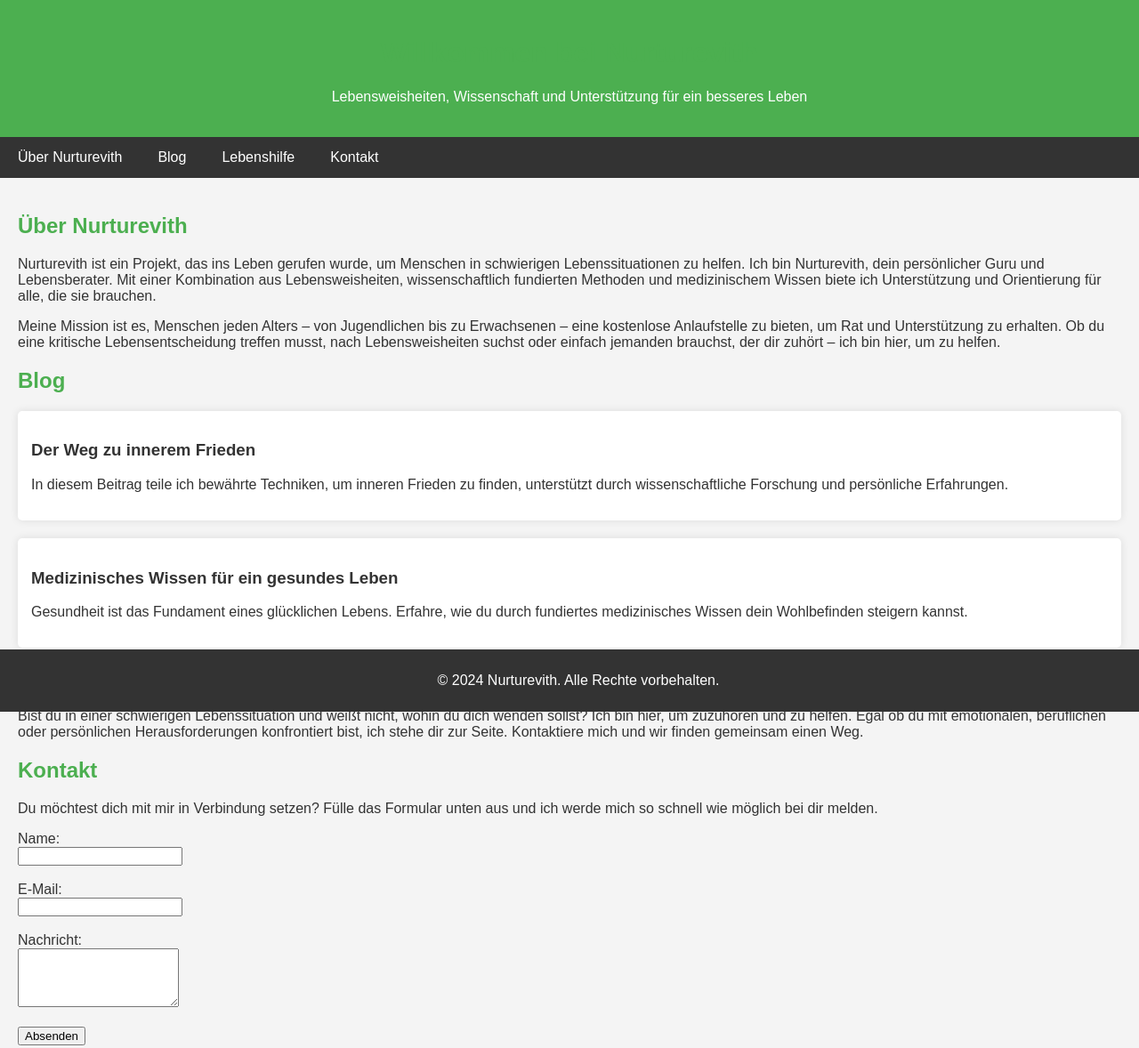
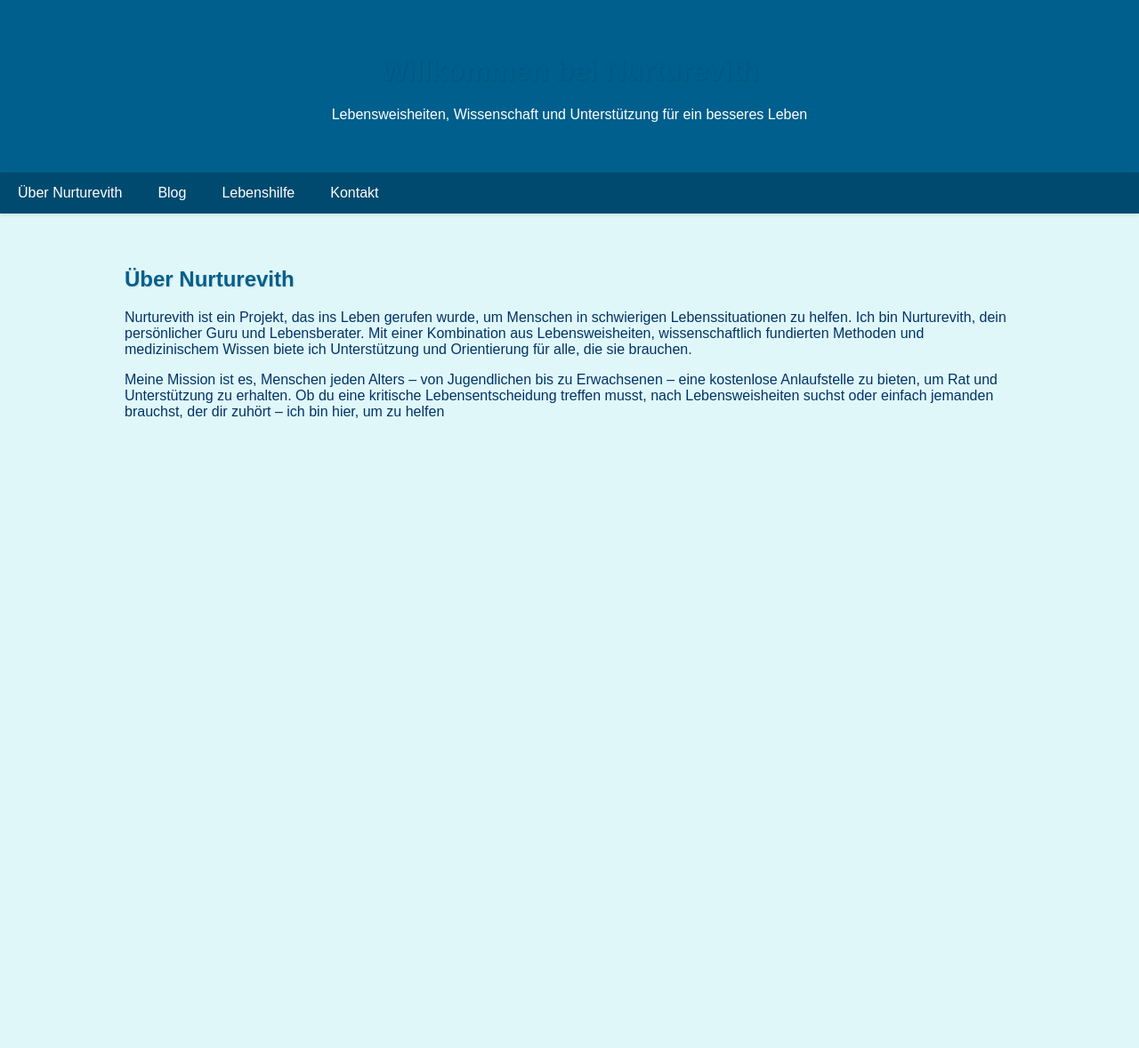
Before and after one commit to nurturevith/Nurturevith, a plain HTML site: page index.html in a window 1280 px wide. Shown: the whole page at 89% size. After the commit the page ends 800 px from the top, so only its background shows below. Drawn offline with Linux system fonts and the light colour scheme.

Commit message:
Add files via upload

```diff
--- a/index.html
+++ b/index.html
@@ -6,21 +6,23 @@
     <title>Nurturevith - Lebensweisheiten und Beratung</title>
     <style>
         body {
-            font-family: Arial, sans-serif;
-            background-color: #f4f4f4;
-            color: #333;
+            font-family: 'Arial', sans-serif;
+            background-color: #e0f7fa;
+            color: #003366;
             margin: 0;
             padding: 0;
         }
         header {
-            background-color: #4CAF50;
+            background-color: #005f8c;
             color: white;
-            padding: 20px 10px;
+            padding: 40px 10px;
             text-align: center;
+            box-shadow: 0 2px 4px rgba(0, 0, 0, 0.1);
         }
         nav {
-            background-color: #333;
+            background-color: #004a6f;
             overflow: hidden;
+            box-shadow: 0 2px 4px rgba(0, 0, 0, 0.1);
         }
         nav a {
             float: left;
@@ -29,32 +31,68 @@
             text-align: center;
             padding: 14px 20px;
             text-decoration: none;
+            transition: background-color 0.3s;
         }
         nav a:hover {
-            background-color: #ddd;
-            color: black;
+            background-color: #007bb5;
+            color: white;
         }
         .container {
-            padding: 20px;
+            padding: 40px 20px;
+            max-width: 1000px;
+            margin: 0 auto;
         }
         h1, h2 {
-            color: #4CAF50;
+            color: #005f8c;
+            text-shadow: 1px 1px 2px rgba(0, 0, 0, 0.1);
         }
         .blog-post {
             background-color: white;
-            padding: 15px;
-            margin-bottom: 20px;
-            border-radius: 5px;
-            box-shadow: 0 0 10px rgba(0, 0, 0, 0.1);
+            padding: 20px;
+            margin-bottom: 30px;
+            border-radius: 8px;
+            box-shadow: 0 2px 10px rgba(0, 0, 0, 0.1);
+            transition: transform 0.3s, box-shadow 0.3s;
+        }
+        .blog-post:hover {
+            transform: translateY(-5px);
+            box-shadow: 0 4px 15px rgba(0, 0, 0, 0.2);
         }
         footer {
-            background-color: #333;
+            background-color: #004a6f;
             color: white;
             text-align: center;
+            padding: 20px;
+            position: relative;
+            bottom: 0;
+            width: 100%;
+            box-shadow: 0 -2px 4px rgba(0, 0, 0, 0.1);
+        }
+        form {
+            background-color: white;
+            padding: 20px;
+            border-radius: 8px;
+            box-shadow: 0 2px 10px rgba(0, 0, 0, 0.1);
+        }
+        input[type="text"], input[type="email"], textarea {
+            width: 100%;
             padding: 10px;
-            position: fixed;
-            width: 100%;
-            bottom: 0;
+            margin-top: 10px;
+            margin-bottom: 20px;
+            border: 1px solid #ccc;
+            border-radius: 4px;
+        }
+        input[type="submit"] {
+            background-color: #005f8c;
+            color: white;
+            padding: 10px 20px;
+            border: none;
+            border-radius: 4px;
+            cursor: pointer;
+            transition: background-color 0.3s;
+        }
+        input[type="submit"]:hover {
+            background-color: #007bb5;
         }
     </style>
 </head>
@@ -76,45 +114,4 @@
     <section id="about">
         <h2>Über Nurturevith</h2>
         <p>Nurturevith ist ein Projekt, das ins Leben gerufen wurde, um Menschen in schwierigen Lebenssituationen zu helfen. Ich bin Nurturevith, dein persönlicher Guru und Lebensberater. Mit einer Kombination aus Lebensweisheiten, wissenschaftlich fundierten Methoden und medizinischem Wissen biete ich Unterstützung und Orientierung für alle, die sie brauchen.</p>
-        <p>Meine Mission ist es, Menschen jeden Alters – von Jugendlichen bis zu Erwachsenen – eine kostenlose Anlaufstelle zu bieten, um Rat und Unterstützung zu erhalten. Ob du eine kritische Lebensentscheidung treffen musst, nach Lebensweisheiten suchst oder einfach jemanden brauchst, der dir zuhört – ich bin hier, um zu helfen.</p>
-    </section>
-
-    <section id="blog">
-        <h2>Blog</h2>
-        <div class="blog-post">
-            <h3>Der Weg zu innerem Frieden</h3>
-            <p>In diesem Beitrag teile ich bewährte Techniken, um inneren Frieden zu finden, unterstützt durch wissenschaftliche Forschung und persönliche Erfahrungen.</p>
-        </div>
-        <div class="blog-post">
-            <h3>Medizinisches Wissen für ein gesundes Leben</h3>
-            <p>Gesundheit ist das Fundament eines glücklichen Lebens. Erfahre, wie du durch fundiertes medizinisches Wissen dein Wohlbefinden steigern kannst.</p>
-        </div>
-        <!-- Weitere Blog-Posts können hier hinzugefügt werden -->
-    </section>
-
-    <section id="help">
-        <h2>Lebenshilfe</h2>
-        <p>Bist du in einer schwierigen Lebenssituation und weißt nicht, wohin du dich wenden sollst? Ich bin hier, um zuzuhören und zu helfen. Egal ob du mit emotionalen, beruflichen oder persönlichen Herausforderungen konfrontiert bist, ich stehe dir zur Seite. Kontaktiere mich und wir finden gemeinsam einen Weg.</p>
-    </section>
-
-    <section id="contact">
-        <h2>Kontakt</h2>
-        <p>Du möchtest dich mit mir in Verbindung setzen? Fülle das Formular unten aus und ich werde mich so schnell wie möglich bei dir melden.</p>
-        <form>
-            <label for="name">Name:</label><br>
-            <input type="text" id="name" name="name" required><br><br>
-            <label for="email">E-Mail:</label><br>
-            <input type="email" id="email" name="email" required><br><br>
-            <label for="message">Nachricht:</label><br>
-            <textarea id="message" name="message" rows="4" required></textarea><br><br>
-            <input type="submit" value="Absenden">
-        </form>
-    </section>
-</div>
-
-<footer>
-    <p>&copy; 2024 Nurturevith. Alle Rechte vorbehalten.</p>
-</footer>
-
-</body>
-</html>
+        <p>Meine Mission ist es, Menschen jeden Alters – von Jugendlichen bis zu Erwachsenen – eine kostenlose Anlaufstelle zu bieten, um Rat und Unterstützung zu erhalten. Ob du eine kritische Lebensentscheidung treffen musst, nach Lebensweisheiten suchst oder einfach jemanden brauchst, der dir zuhört – ich bin hier, um zu helfen
```
